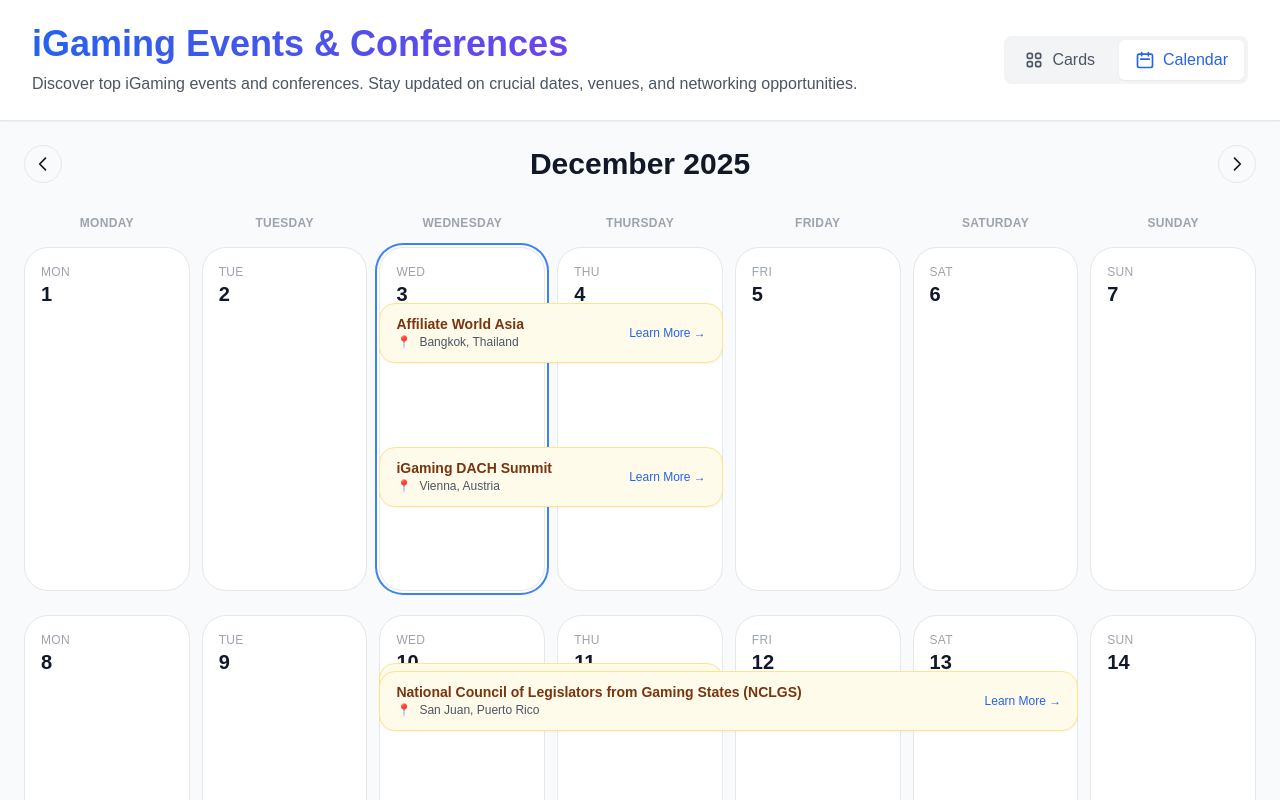
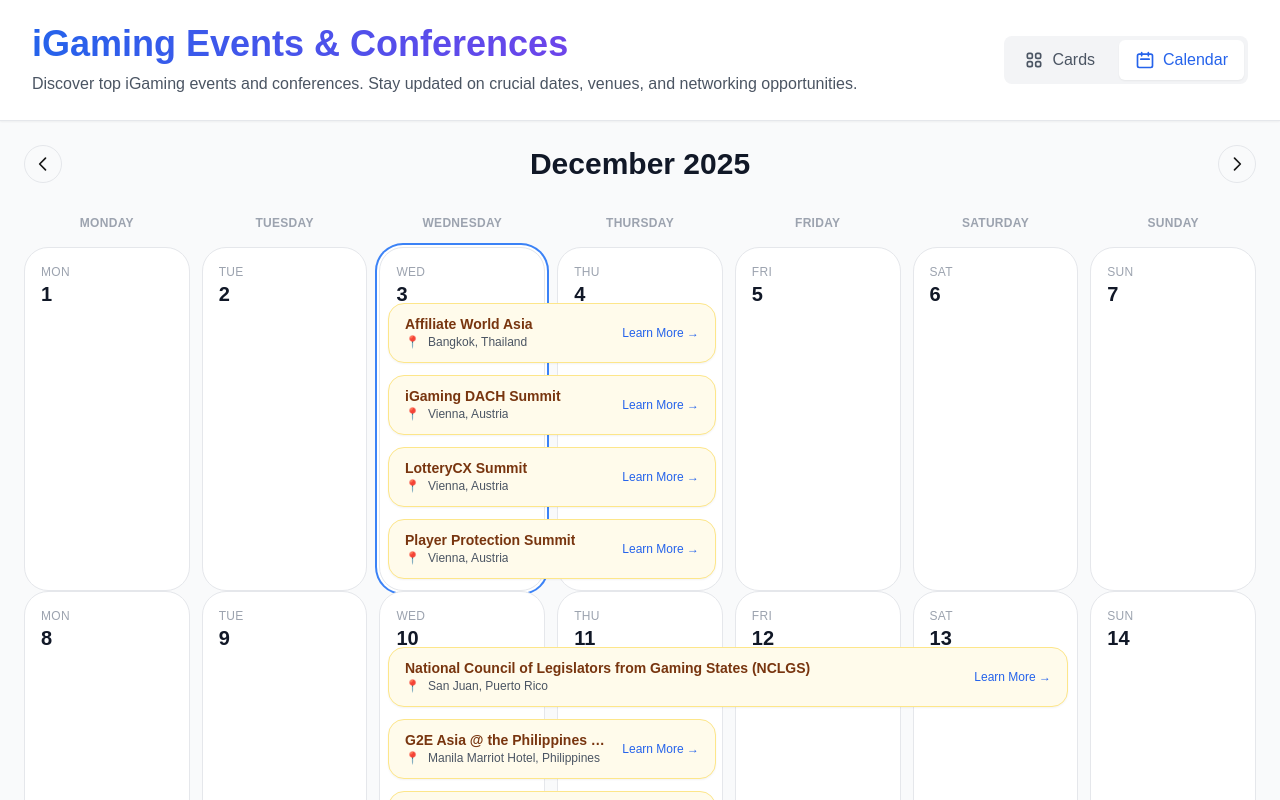
Before and after one commit to PayRam/gaming-event-calendar, a Next.js app: page / in a window 1280 px wide. Both pictures are taken after a click on the button "Calendar". Shown: the top 800 px of the page. Built offline with nearby package versions, Linux system fonts and the light colour scheme.

Commit message:
feat: update CalendarView layout for improved event card positioning and styling

```diff
--- a/src/components/CalendarView.tsx
+++ b/src/components/CalendarView.tsx
@@ -295,14 +295,18 @@ export default function CalendarView({
         ))}
       </div>
 
-      <div className="space-y-6">
+      <div className="space-y-0">
         {weeks.map((week, weekIndex) => {
           const layout = weekLayouts[weekIndex];
           const weekHeight = weekHeights[weekIndex];
-          const eventAreaHeight = Math.max(0, weekHeight - DAY_HEADER_HEIGHT);
 
           return (
-            <div key={weekIndex} className="relative">
+            <div
+              key={weekIndex}
+              className="relative"
+              style={{ minHeight: `${weekHeight}px` }}
+            >
+              {/* Day cells background */}
               <div className="grid grid-cols-7 gap-3">
                 {week.map((cell) => {
                   const isTodayCell = isSameDay(cell.date, today);
@@ -310,7 +314,7 @@ export default function CalendarView({
                   return (
                     <div
                       key={getDateKey(cell.date)}
-                      className={`relative rounded-3xl border transition-colors ${
+                      className={`rounded-3xl border transition-colors ${
                         cell.isCurrentMonth
                           ? "bg-white border-gray-200"
                           : "bg-gray-50 border-gray-100 text-gray-400"
@@ -319,8 +323,7 @@ export default function CalendarView({
                       }`}
                       style={{ minHeight: `${weekHeight}px` }}
                     >
-                      <div className="flex h-full flex-col gap-3 p-4">
-                        <div>
+                      <div className="p-4">
                         <span className="block text-xs font-medium uppercase tracking-wide text-gray-400">
                           {cell.date.toLocaleDateString("en-US", {
                             weekday: "short",
@@ -337,38 +340,34 @@ export default function CalendarView({
                         </span>
                       </div>
                     </div>
-                    </div>
                   );
                 })}
               </div>
 
-              {layout.rowCount > 0 && (
-                <div
-                  className="pointer-events-none absolute inset-x-0"
-                  style={{
-                    top: DAY_HEADER_HEIGHT,
-                    height: eventAreaHeight,
-                    zIndex: 10,
-                  }}
-                >
-                  <div className="grid grid-cols-7 gap-3 h-full">
+              {/* Event cards positioned absolutely */}
               {layout.segments.map((segment, idx) => {
                 const eventUrl =
                   segment.event.website || segment.event.link || "#";
                 const isMultiDay = segment.totalDuration > 1;
                 const radiusClasses = getRadiusClasses(segment);
 
+                // Calculate percentage-based positioning
+                const leftPercent = ((segment.startCol - 1) / 7) * 100;
+                const widthPercent =
+                  ((segment.endCol - segment.startCol + 1) / 7) * 100;
+                const topOffset =
+                  DAY_HEADER_HEIGHT + segment.rowIndex * EVENT_ROW_HEIGHT;
+
                 return (
                   <div
                     key={`${segment.event.eventName}-${segment.event.startDate}-${idx}`}
-                          className="pointer-events-auto"
+                    className="absolute"
                     style={{
-                            gridColumn: `${segment.startCol} / ${
-                              segment.endCol + 1
-                            }`,
-                            marginTop: `${
-                              segment.rowIndex * EVENT_ROW_HEIGHT
-                            }px`,
+                      left: `${leftPercent}%`,
+                      width: `${widthPercent}%`,
+                      top: `${topOffset}px`,
+                      paddingLeft: "12px",
+                      paddingRight: "12px",
                     }}
                   >
                     <div
@@ -404,9 +403,6 @@ export default function CalendarView({
                 );
               })}
             </div>
-                </div>
-              )}
-            </div>
           );
         })}
       </div>
```
Lines whose indentation alone changed are shown as unchanged.
